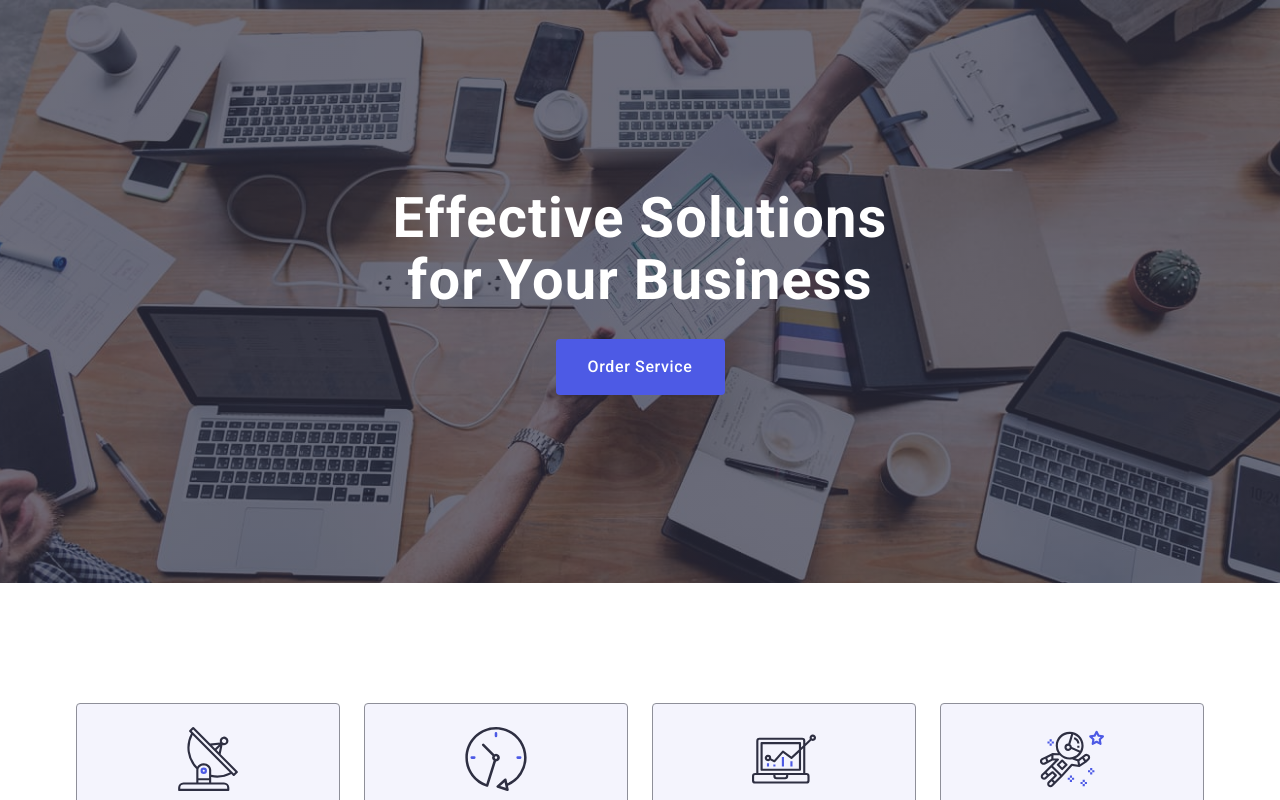
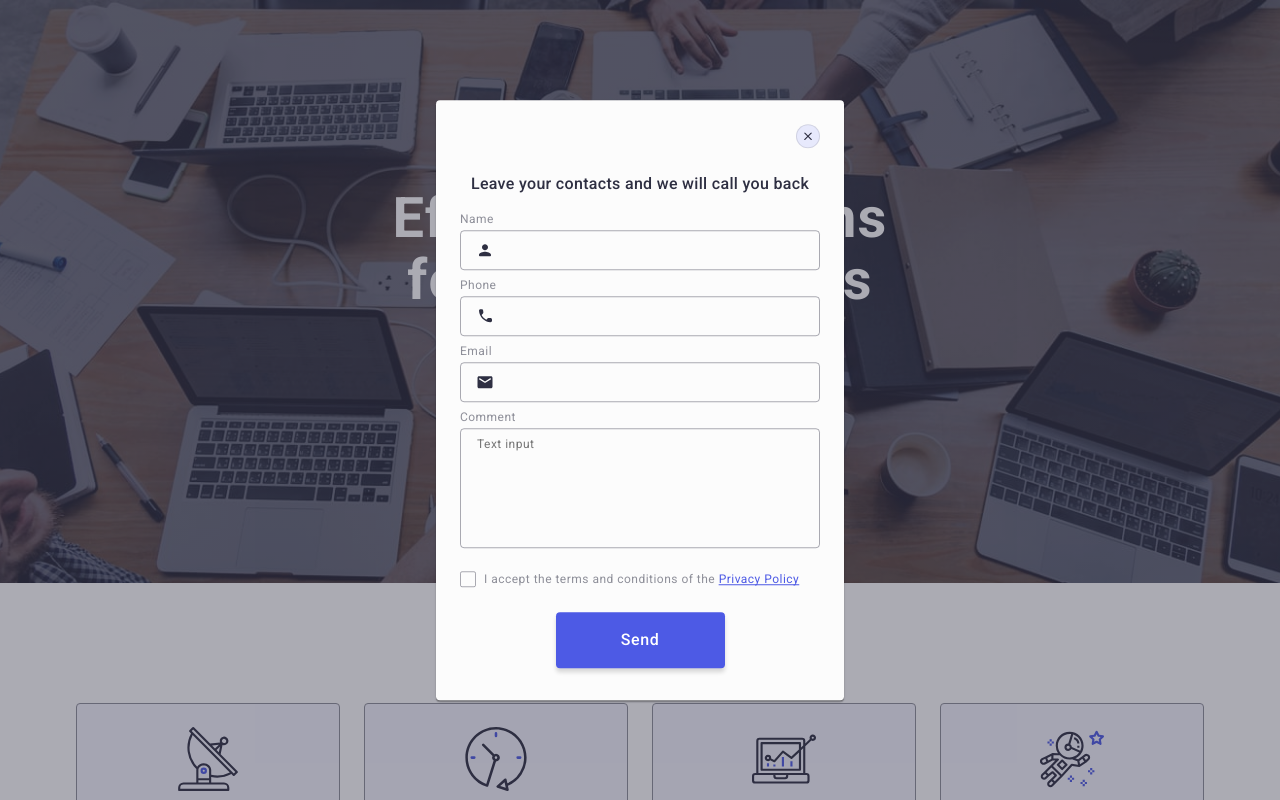
Before and after one commit to kd-sofya/goit-markup-hw-06, a plain HTML site: page index.html in a window 1280 px wide. Shown: the top 800 px of the page. Drawn offline with nearby package versions, Linux system fonts and the light colour scheme.

Commit message:
goit-markup-hw-06

```diff
--- a/css/styles.css
+++ b/css/styles.css
@@ -212,7 +212,6 @@ margin-right: auto;
 
 margin-bottom: 72px;
 
-max-width: 496px;
 /* margin: 0 auto 28px; */
 }
 
@@ -725,9 +724,18 @@ pointer-events: auto;
 }
 
 .modal{
-width: 408px;
-min-height: 584px;
-padding: 72px 24px 24px 24px;
+/* width: 408px; */
+
+width: 288px;
+min-height: 623px;
+
+/* min-height: 584px; */
+
+/* padding: 72px 24px 24px 24px; */
+
+padding: 72px 16px 16px 16px;
+
+
 /* margin-bottom: 8px; */
 border-radius: 4px;
 top: 50%;
@@ -814,7 +822,11 @@ margin-bottom: 4px;
 display: inline-block;
 border: 1px solid rgba(46, 47, 66, 0.4);
 border-radius: 4px;
-width: 360px;
+
+/* width: 360px; */
+
+width: 256px;
+
 height: 40px;
 padding-left: 38px;
 padding-right: 16px;
@@ -849,7 +861,11 @@ transition: fill 250ms cubic-bezier(0.4, 0, 0.2, 1);
 display: inline-block;
 border: 1px solid rgba(46, 47, 66, 0.4);
 border-radius: 4px;
-width: 360px;
+
+/* width: 360px; */
+
+width: 256px;
+
 min-height: 120px;
 padding-left: 16px;
 font-size: 12px;
@@ -916,6 +932,9 @@ color: #4d5ae5;
 display: block;
 margin: 0 auto;
 margin-top: 24px;
+
+margin-bottom: 8px;
+
 border-radius: 4px;
 border: none;
 font-weight: 500;
@@ -965,6 +984,7 @@ transition: background-color 250ms cubic-bezier(0.4, 0, 0.2, 1);
         line-height: 1.1;
         color: #fff;
         max-width: 496px;
+        margin-bottom: 36px;
 
     }
 
@@ -1030,6 +1050,20 @@ transition: background-color 250ms cubic-bezier(0.4, 0, 0.2, 1);
     .subscribe-lead{
         margin-top: 0;
         margin-left: 0;
+    }
+
+    .modal{
+        width: 408px;
+        min-height: 584px;
+        padding: 72px 24px 24px 24px;
+    }
+
+    .modal-input{
+        width: 360px;
+    }
+
+    .modal-textarea{
+        width: 360px;
     }
 }
 
@@ -1157,4 +1191,17 @@ transition: background-color 250ms cubic-bezier(0.4, 0, 0.2, 1);
         align-items: center;
     }
 
+     .modal {
+        width: 408px;
+        min-height: 584px;
+        padding: 72px 24px 24px 24px;
+    }
+
+    .modal-input {
+         width: 360px;
+    }
+
+    .modal-textarea {
+        width: 360px;
+    }
 }
--- a/index.html
+++ b/index.html
@@ -667,7 +667,7 @@
       </div>
     </footer>
 
-    <div class="backdrop">
+    <div class="backdrop is-open">
       <div class="modal">
         <button class="modal-button" type="button">
           <svg class="dagger" width="8" height="8">
```
